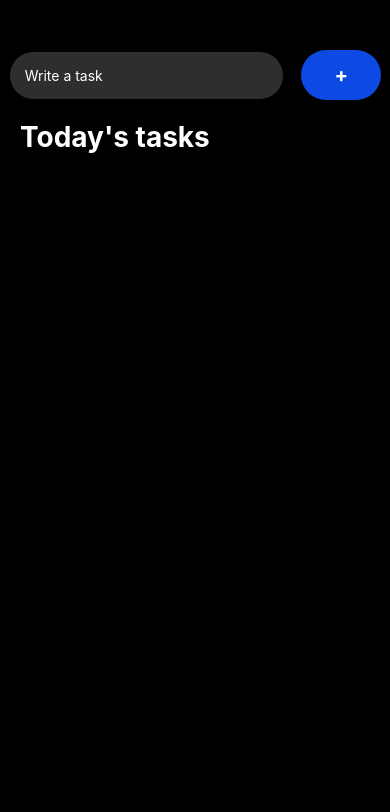
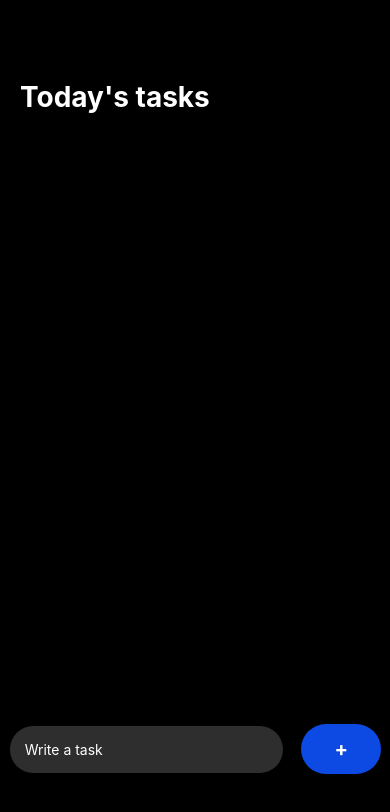
Before and after one commit to EnricPlanasMulet/TodoListApp, a React Native app: screen / in a window 390 px wide. Shown: the top 812 px of the page. Built offline with nearby package versions, Linux system fonts and the light colour scheme.

Commit message:
addWrapper position

```diff
--- a/App.js
+++ b/App.js
@@ -15,23 +15,9 @@ export default function App() {
   }
   return (
     <View style={styles.container}>
-      <KeyboardAvoidingView
-        behavior={Platform.OS === "ios"?"padding":"height"}
-        style={styles.writeTaskWrapper}>
-          <TextInput style={styles.input} placeholder={'Write a task'} placeholderTextColor="#fff" value={task} onChangeText={text => setTask(text)}/>
-
-          <TouchableOpacity onPress={() => handleAddTask()}>
-            <View style={styles.addWrapper}>
-                <Text style={styles.addText}>+</Text>
-            </View>
-          </TouchableOpacity>
-        </KeyboardAvoidingView>
       {/*Today's tasks*/}
-
       <View style={styles.tasksWrapper}>
         <Text style={styles.sectionTitle}>Today's tasks</Text>
-        {/*Write a task*/}
-
         <View style={styles.items}>
           {/*This is where the tasks will go!*/}
           {
@@ -44,7 +30,18 @@ export default function App() {
       </View>
 
 
+      {/*Write a task*/}
+      <KeyboardAvoidingView
+        behavior={Platform.OS === "ios"?"padding":"height"}
+        style={styles.writeTaskWrapper}>
+          <TextInput style={styles.input} placeholder={'Write a task'} placeholderTextColor="#fff" value={task} onChangeText={text => setTask(text)}/>
 
+          <TouchableOpacity onPress={() => handleAddTask()}>
+            <View style={styles.addWrapper}>
+                <Text style={styles.addText}>+</Text>
+            </View>
+          </TouchableOpacity>
+        </KeyboardAvoidingView>
     </View>
   );
 }
@@ -55,7 +52,7 @@ const styles = StyleSheet.create({
     backgroundColor: '#000000ff',
   },
   tasksWrapper: {
-    paddingTop: 50,
+    paddingTop: 80,
     paddingHorizontal: 20
   },
   sectionTitle: {
@@ -67,7 +64,8 @@ const styles = StyleSheet.create({
     marginTop: 30,
   },
   writeTaskWrapper: {
-    top:40,
+    position: 'absolute',
+    bottom: 60,
     width: '100%',
     flexDirection: 'row',
     justifyContent: 'space-around',
@@ -78,7 +76,7 @@ const styles = StyleSheet.create({
     paddingVertical:15,
     paddingHorizontal: 15,
     backgroundColor: '#2e2e2eff',
-    borderRadius: 30,
+    borderRadius: 60,
     borderColor: '#C0C0C0',
     color:'#fff',
     width: 275,
@@ -94,6 +92,9 @@ const styles = StyleSheet.create({
     alignItems: 'center',
     marginBottom:10,
     marginTop:10,
+
+
+
   },
   addText: {
     color: '#fff',
```
